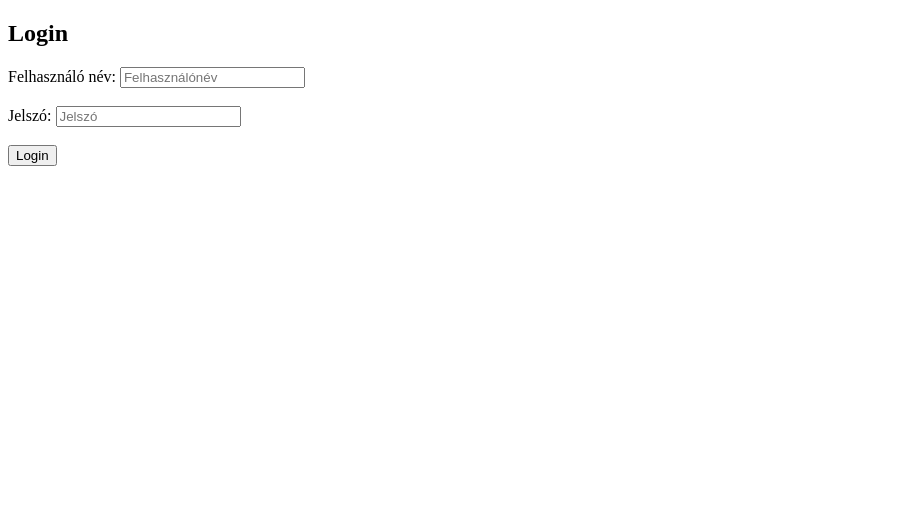
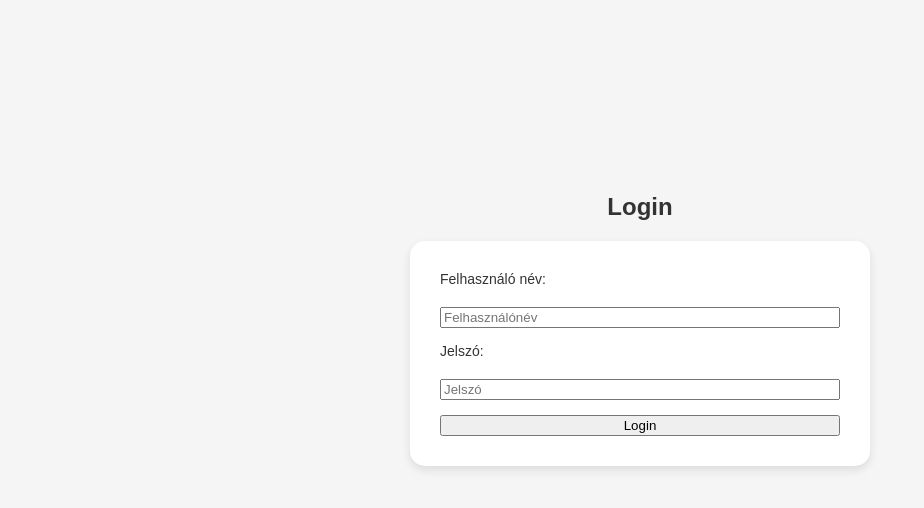
Before and after one commit to nacsacsa/weather-forecast, a plain HTML site: page WeatherForecast/Frontend/login.html in a window 1280 px wide. Shown: the whole page, without its empty margins (0-924 px from the left). Drawn offline with Linux system fonts and the light colour scheme.

Commit message:
login.html szerkesztése és a hozzá tartozó loginStyle szerkesztése

```diff
--- a/WeatherForecast/Frontend/login.html
+++ b/WeatherForecast/Frontend/login.html
@@ -2,16 +2,20 @@
 <html lang="hu">
 <head>
     <meta charset="UTF-8">
+    <meta name="viewport" content="width=device-width, initial-scale=1.0">
     <title>Login</title>
+    <link rel="stylesheet" href="styles/loginStyle.css">
 </head>
 <body>
 <h2>Login</h2>
 <div id="main-box-login">
     <form id="loginForm">
         <label for="username">Felhasználó név:</label>
-        <input type="text" placeholder="Felhasználónév" id="username" name="username" required><br><br>
-        <label for="password" >Jelszó:</label>
-        <input type="password" placeholder="Jelszó" id="password" name="password" required><br><br>
+        <input type="text" placeholder="Felhasználónév" id="username" name="username" required>
+
+        <label for="password">Jelszó:</label>
+        <input type="password" placeholder="Jelszó" id="password" name="password" required>
+
         <button type="submit">Login</button>
     </form>
 </div>
--- /dev/null
+++ b/WeatherForecast/Frontend/styles/loginStyle.css
@@ -0,0 +1,38 @@
+body {
+    font-family: 'Arial', sans-serif;
+    background-color: #f5f5f5;
+    margin: 0;
+    display: flex;
+    flex-direction: column;
+    justify-content: center;
+    align-items: center;
+    height: 80vh;
+}
+
+h2 {
+    text-align: center;
+    color: #333;
+    font-size: 24px;
+    margin-bottom: 20px;
+}
+
+#main-box-login {
+    background-color: #ffffff;
+    padding: 30px;
+    border-radius: 15px;
+    box-shadow: 0 4px 10px rgba(0, 0, 0, 0.1);
+    max-width: 400px;
+    width: 100%;
+}
+
+form {
+    display: flex;
+    flex-direction: column;
+    gap: 15px;
+}
+
+label {
+    font-size: 14px;
+    margin-bottom: 5px;
+    color: #333;
+}
```
